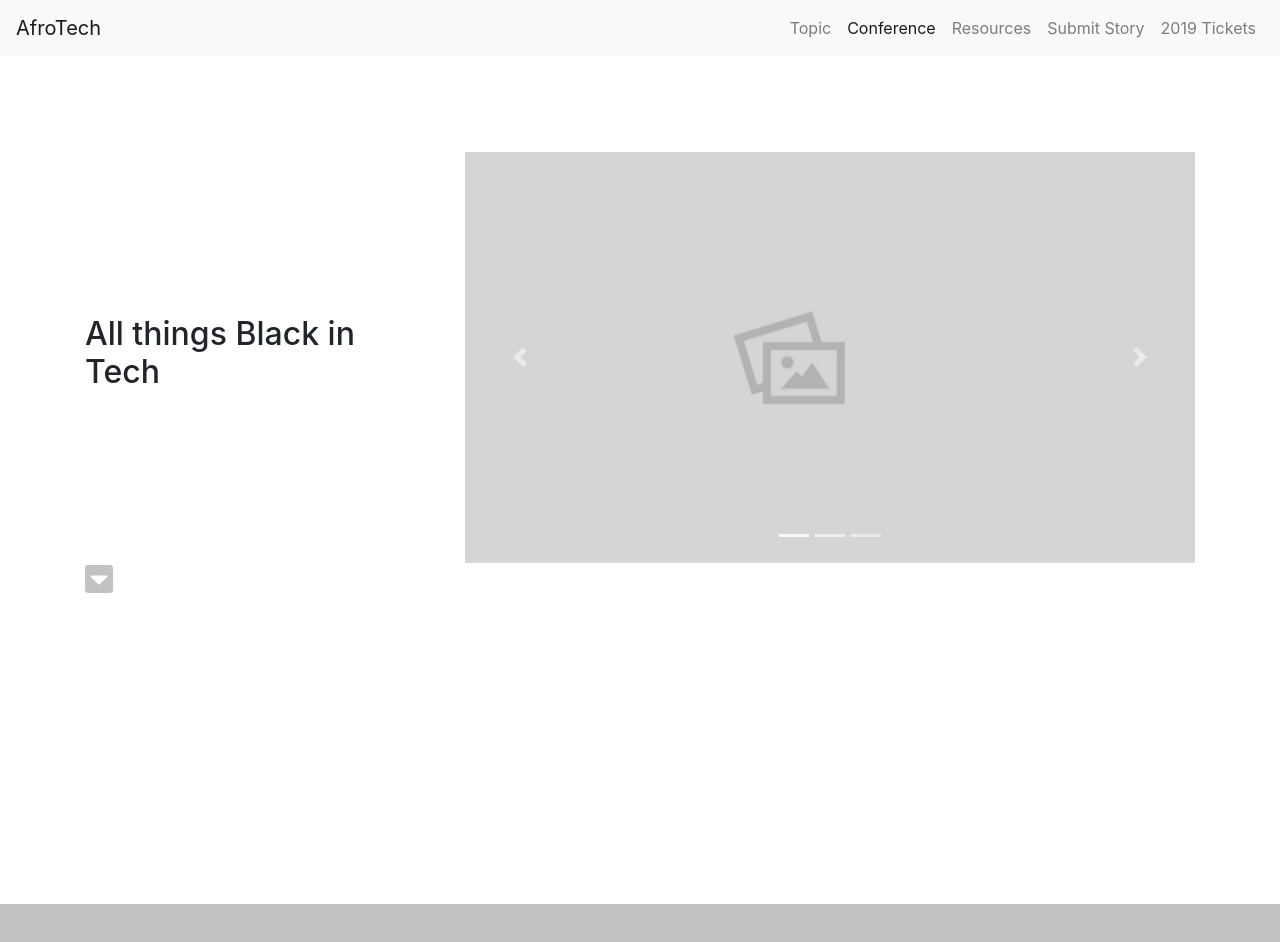
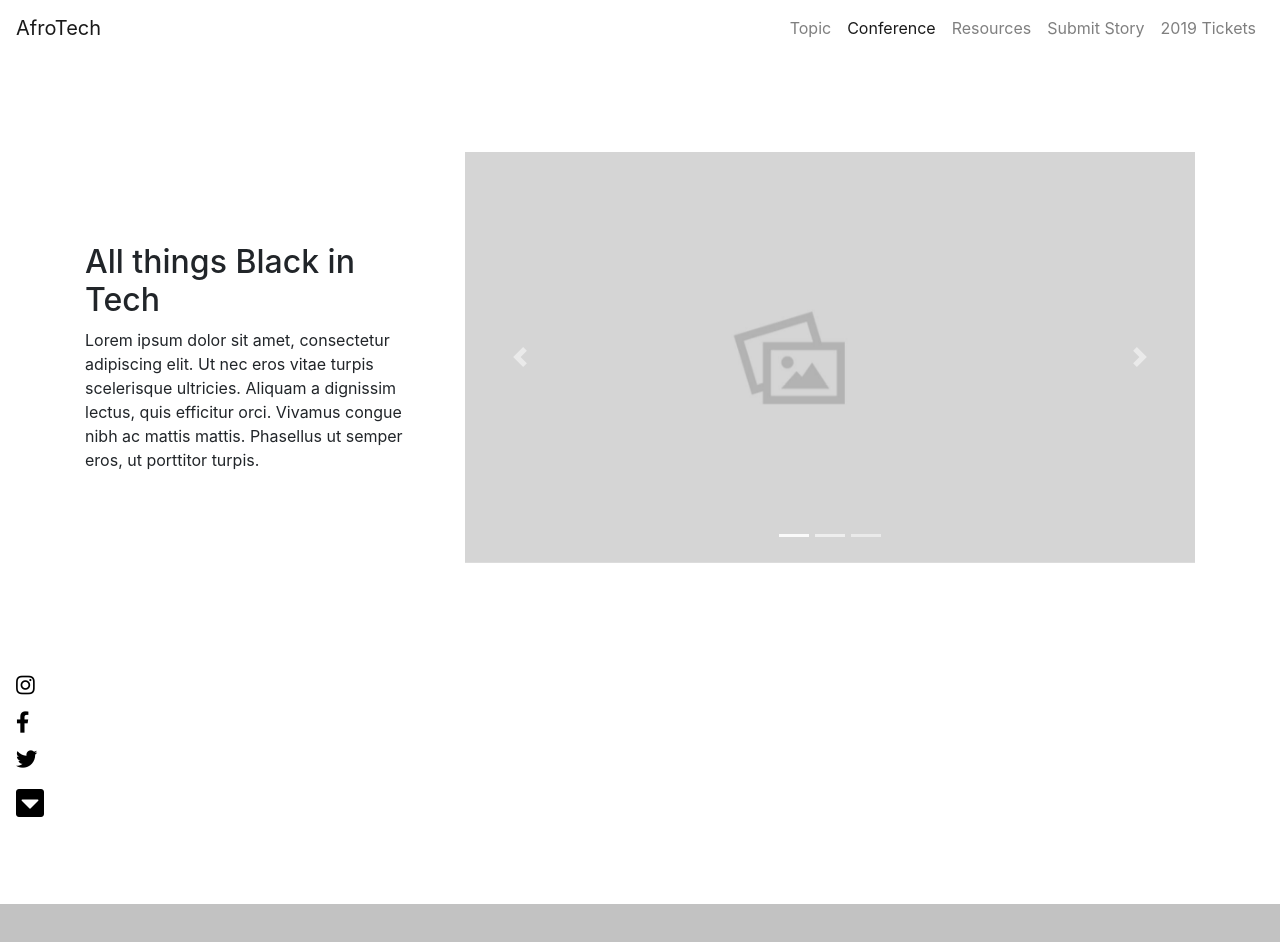
Before and after one commit to JasonAron/AfroTech, a plain HTML site: page index.html in a window 1280 px wide. Shown: the top 942 px of the page. Drawn offline with nearby package versions, Linux system fonts and the light colour scheme.

Commit message:
Hover-State

```diff
--- a/assets/css/style.css
+++ b/assets/css/style.css
@@ -17,6 +17,10 @@ body, html, .main {
       min-height: 300px;
   }
 
-  .fas {
-      color: #c2c2c2;
+  .color {
+    color: #000000;
   }
+
+  .color:hover {
+    color: #c2c2c2;
+  }
--- a/index.html
+++ b/index.html
@@ -20,7 +20,7 @@
     <!-- Navbar -->
     <!--////////-->
 
-    <nav class="navbar navbar-expand-lg navbar-light bg-light">
+    <nav class="navbar navbar-expand-lg navbar-light">
       <a class="navbar-brand" href="#">AfroTech</a>
       <button class="navbar-toggler" type="button" data-toggle="collapse" data-target="#navbarNav" aria-controls="navbarNav" aria-expanded="false" aria-label="Toggle navigation">
         <span class="navbar-toggler-icon"></span>
@@ -49,14 +49,19 @@
     <!--/////////////////////////-->
     <!-- Hero Section 1 -->
     <!--/////////////////////////-->
-    <div class="main">
-      <section>
+    <section>
+      <div class="main">
         <div class="container">
 
           <div class="row mt-5 pt-5">
 
             <div class="col-md-4 col-sm-12 align-self-center">
               <h2>All things Black in Tech</h2>
+              <a>
+                Lorem ipsum dolor sit amet, consectetur adipiscing elit. Ut nec eros
+                vitae turpis scelerisque ultricies. Aliquam a dignissim lectus, quis efficitur orci.
+                Vivamus congue nibh ac mattis mattis. Phasellus ut semper eros, ut porttitor turpis.
+              </a>
             </div>
 
             <div class="col-md-8 col-sm-12">
@@ -87,14 +92,37 @@
                 </a>
               </div>
             </div>
-
-            <div class="col align-self-start">
-              <a class ="press" href="#section2"><i class="fas fa-caret-square-down fa-2x"></i></a>
-            </div>
           </div>
         </div> <!-- Container Close -->
-      </section>
-    </div>
+
+
+        <div class="row mt-5 pt-5">
+          <div class="col pt-3 ml-3 align-self-start fa-lg">
+            <i class="color fab fa-instagram"></i>
+          </div>
+        </div>
+
+        <div class="row">
+          <div class="col pt-3 ml-3 align-self-start fa-lg">
+            <i class="color fab fa-facebook-f"></i>
+          </div>
+        </div>
+
+        <div class="row">
+          <div class="col pt-3 ml-3 align-self-start fa-lg">
+            <i class="color fab fa-twitter"></i>
+          </div>
+        </div>
+
+        <div class="row">
+          <div class="col pt-3 ml-3 align-self-start">
+            <a class="press" href="#section2"><i class="color fas fa-caret-square-down fa-2x"></i></a>
+          </div>
+        </div>
+
+
+      </div>
+    </section>
 
 
     <!--/////////////////////////-->
```
